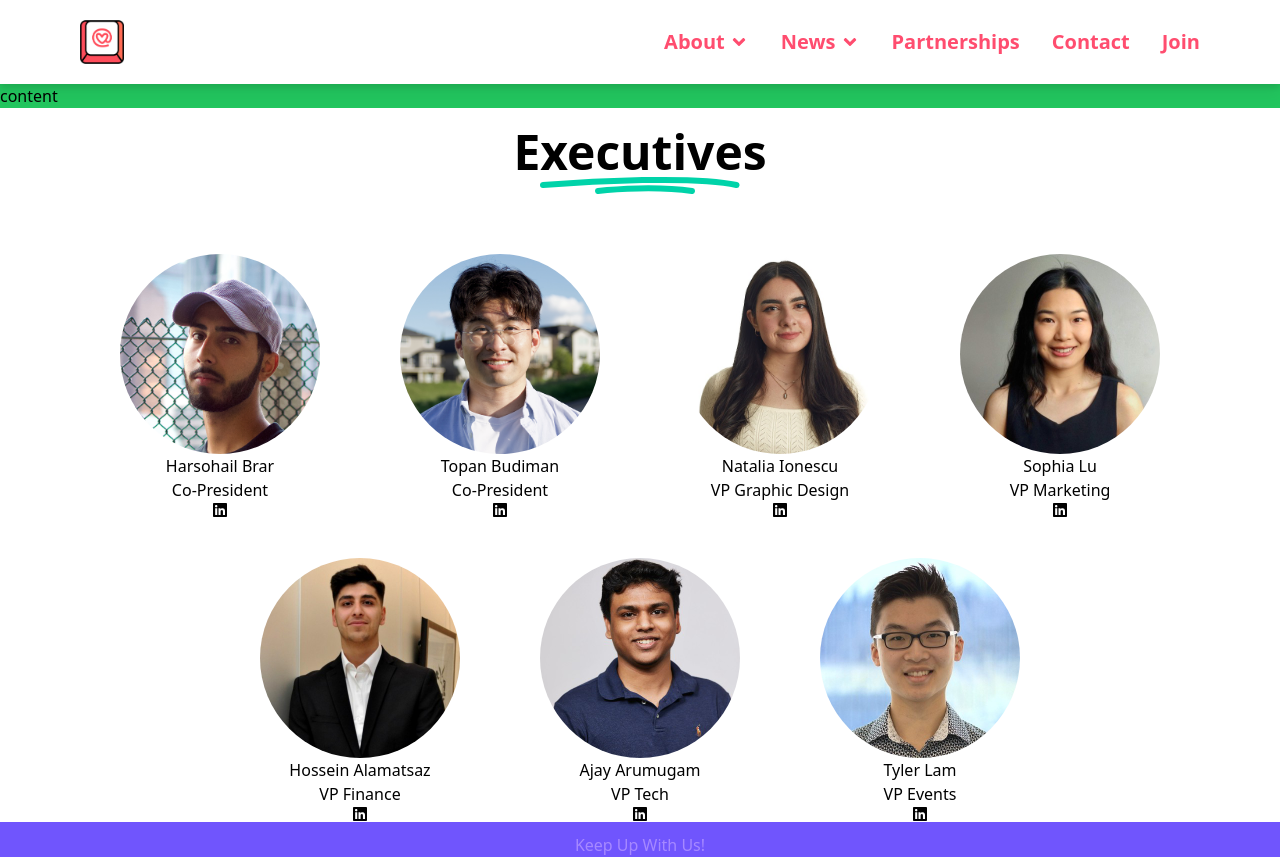
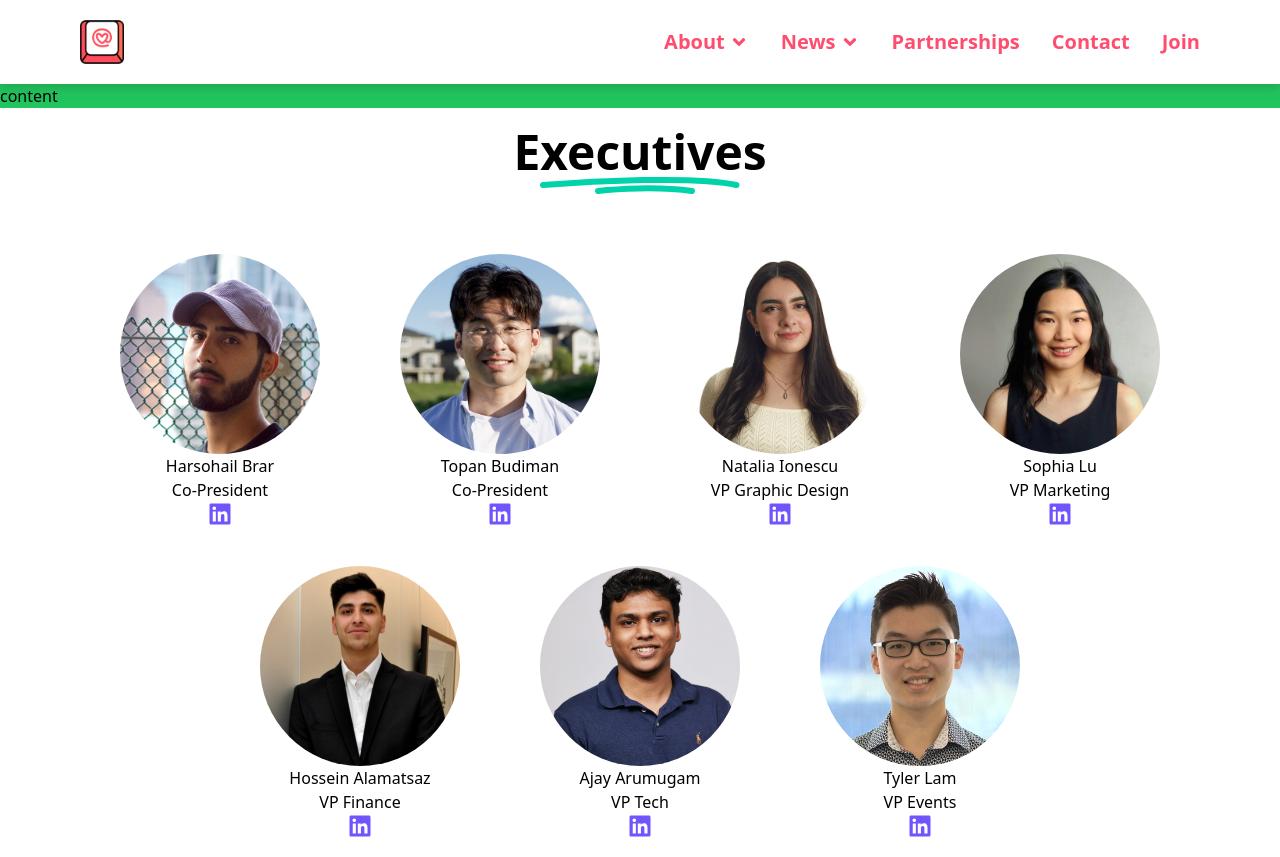
Before and after one commit to Code-the-Change-YYC/code-the-change-yyc-site, a Next.js app: page / in a window 1280 px wide. Shown: the top 857 px of the page. Built offline with nearby package versions, Linux system fonts and the light colour scheme; a web font is replaced by a local one.

Commit message:
feat: Add fontawesome icon

```diff
--- a/components/Executives.jsx
+++ b/components/Executives.jsx
@@ -1,9 +1,10 @@
 import Image from "next/image";
+import Link from "next/link";
 import Heading from "./Heading";
 import { FontAwesomeIcon } from "@fortawesome/react-fontawesome";
 import { faLinkedin } from "@fortawesome/free-brands-svg-icons";
 
-const EXECUTIVES_CONTAINER = "bg-white flex flex-col items-center";
+const EXECUTIVES_CONTAINER = "bg-white flex flex-col items-center mb-20";
 const EXECUTIVE_LEVEL_CONTAINER = "flex flex-row justify-center mt-10";
 const PROFILE_CONTAINER = "flex flex-col items-center mx-10";
 const PROFILE_SIZE = 200;
@@ -58,9 +59,9 @@ const Executives = () => {
   ];
 
   const FontAwesomeLink = ({ username, icon }) => (
-    <a href={link}>
-      <FontAwesomeIcon icon={icon} />
-    </a>
+    <Link href={`https://linkedin.com/in/${username}`}>
+      <FontAwesomeIcon className="h-6 w-6 text-[#7055FD] cursor-pointer" icon={icon} />
+    </Link>
   );
 
   const ProfileElement = ({ name, file, position, linkedin }) => (
@@ -68,7 +69,7 @@ const Executives = () => {
       <Image className="rounded-full" src={`/profiles/${file}`} alt={name} height={PROFILE_SIZE} width={PROFILE_SIZE} />
       <h2>{name}</h2>
       <h2>{position}</h2>
-      <FontAwesomeIcon link={linkedin} icon={faLinkedin} />
+      <FontAwesomeLink username={linkedin} icon={faLinkedin} />
     </div>
   );
 
```
